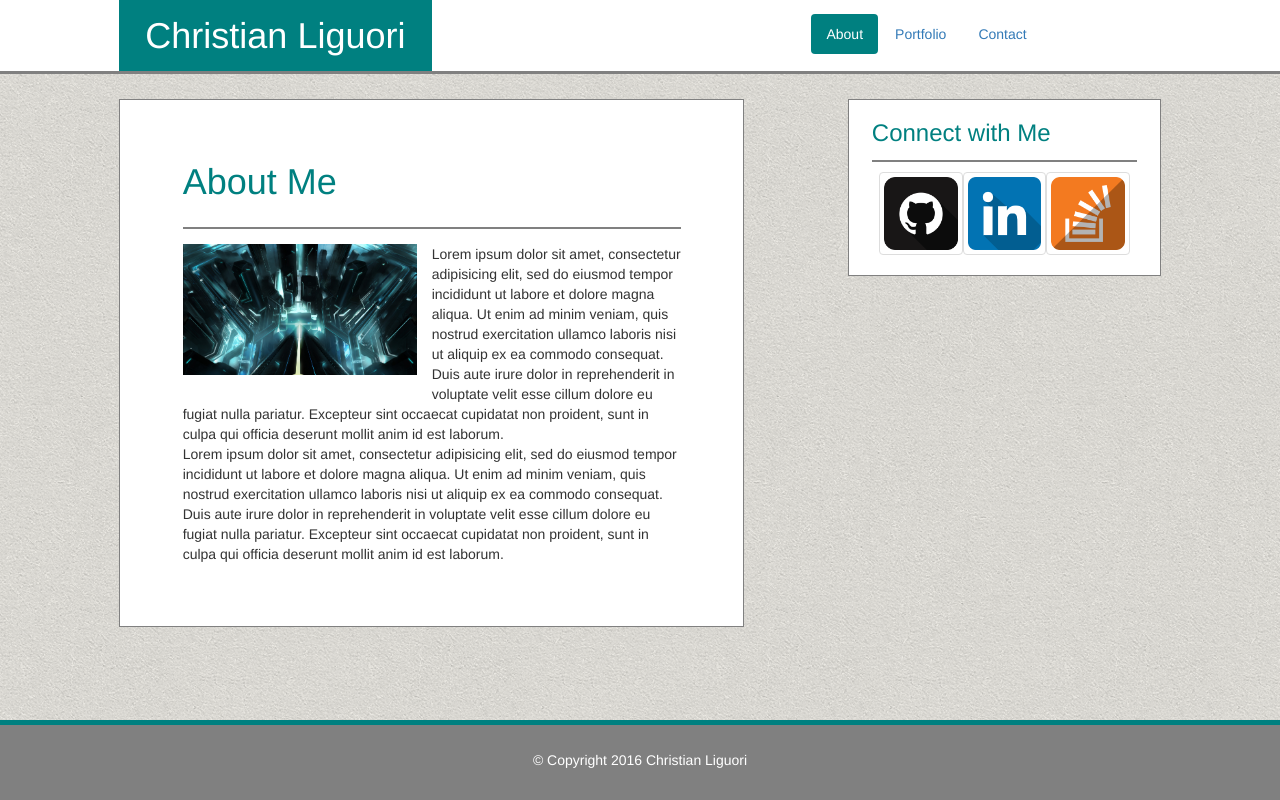
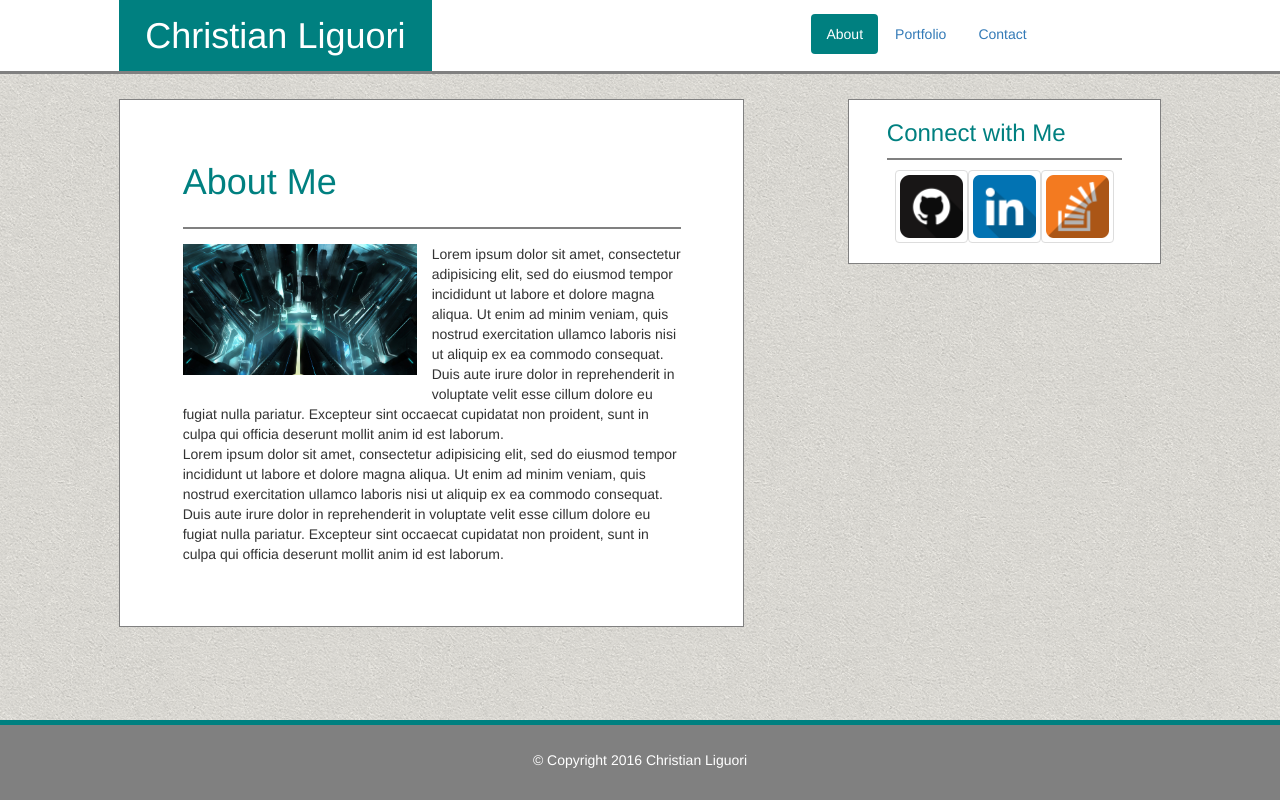
Before and after one commit to cl2112/Bootstrap-Portfolio, a PHP site: page / in a window 1280 px wide. Run offline with PHP 8.4, Linux system fonts and the light colour scheme.

Commit message:
wrapped the connect section with a fluid container for equal margins to the other content and 'centered' the navBar on xs screens.

```diff
--- a/index.html
+++ b/index.html
@@ -12,15 +12,13 @@
 			<div class="col-xs-12 hidden-sm hidden-md hidden-lg headName">
 					<h1>Christian Liguori</h1>
 				</div>
-				<div class="col-xs-3 hidden-sm hidden-md hidden-lg"></div>
-				<div class="col-xs-6 hidden-sm hidden-md hidden-lg">
+				<div class="col-xs-12 hidden-sm hidden-md hidden-lg">
 					<ul class="nav nav-pills xsHeadNav">
  						<li role="presentation" class="active"><a href="index.html">About</a></li>
   						<li role="presentation"><a href="portfolio.html">Portfolio</a></li>
   						<li role="presentation"><a href="contact.html">Contact</a></li>
 					</ul>
 				</div>
-				<div class="col-xs-3 hidden-sm hidden-md hidden-lg"></div>
 			<div class="container-fluid">
 				<div class="hidden-xs hidden-sm col-md-1 col-lg-1"></div>
 				<div class="hidden-xs col-sm-4 col-md-4 col-lg-3 headName">
@@ -68,30 +66,32 @@
 						</p>
 					</div>
 				</div>
-				<div class="col-xs-12 col-sm-1 col-md-1 col-lg-1"></div>
+				<div class="hidden-xs col-sm-1 col-md-1 col-lg-1"></div>
 				<div class="col-xs-12 col-sm-12 col-md-3 col-lg-3 connectClass">
+				<div class="container-fluid">
 					<div class="row">
 						<h3>Connect with Me</h3>
 					</div>
 					<div class="row">
 						<div class="container-fluid thumbClass">
-							<div class="col-sm-1 col-md-4 col-lg-4 connectThumb">
+							<div class="col-xs-1 col-sm-1 col-md-4 col-lg-4 connectThumb">
  					  			<a href="#" class="thumbnail">
     			  					<img src="images/github-icon.png" alt="github link icon">
    				 				</a>
  							</div>
- 							<div class="col-sm-1 col-md-4 col-lg-4 connectThumb">
+ 							<div class="col-xs-1 col-sm-1 col-md-4 col-lg-4 connectThumb">
  					  			<a href="#" class="thumbnail">
     			  					<img src="images/linkedin-icon.png" alt="linkedin link icon">
    				 				</a>
  							</div>
- 							<div class="col-sm-1 col-md-4 col-lg-4 connectThumb">
+ 							<div class="col-xs-1 col-sm-1 col-md-4 col-lg-4 connectThumb">
  					  			<a href="#" class="thumbnail">
     			  					<img src="images/overflow-icon.png" alt="Stack Overflow link icon">
    				 				</a>
  							</div>
  						</div>
 					</div>
+				</div>
 				</div>
 				<div class="col-xs-2 col-sm-2 col-md-2 col-lg-2"></div>
 			</div>
--- a/style.css
+++ b/style.css
@@ -36,8 +36,8 @@ body {
 	float: right;
 	padding: 5% 0;
 }
-.xsHeadNav {
-	text-align: center;
+.xsHeadNav li {
+	width: 32.33333%
 }
 .mainClass {
 	border: 1px solid grey;
```
